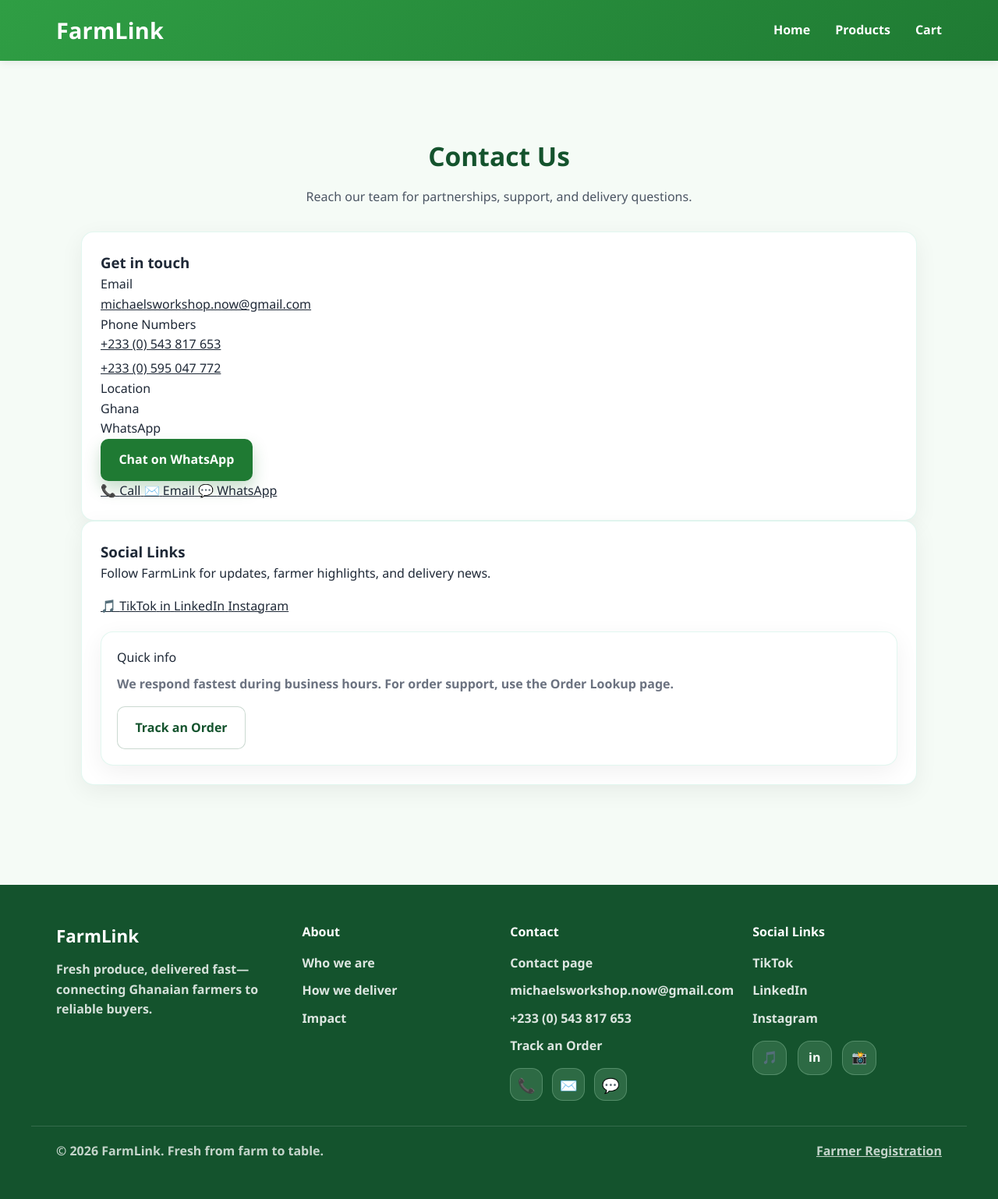
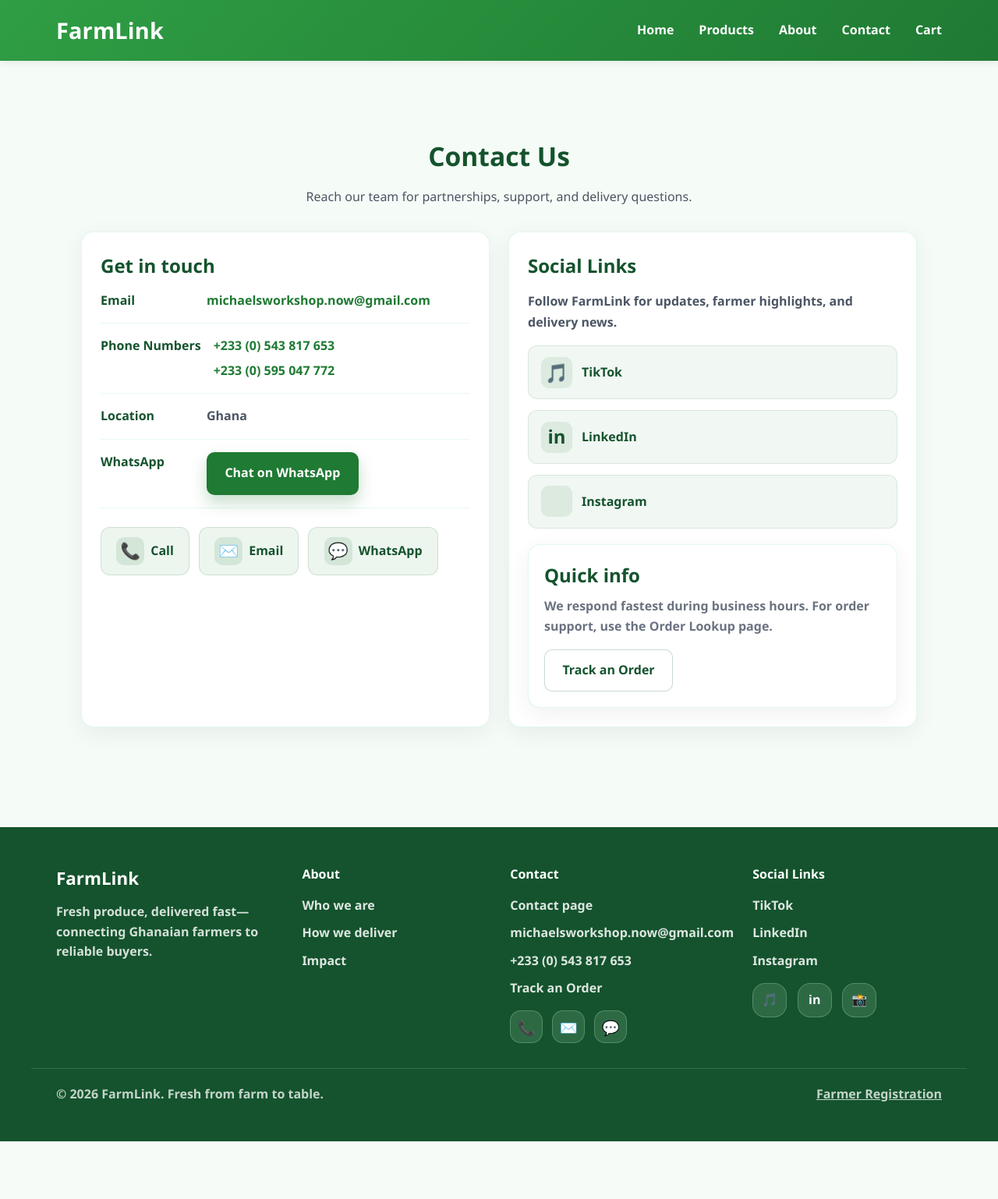
Before and after one commit to Zionite-aidoo/FarmLink, a Django app: page /contact/ in a window 1280 px wide. Shown: the whole page at 78% size. After the commit the page ends 1464 px from the top, so only its background shows below. Run offline with Django 5.2, Linux system fonts and the light colour scheme.

Commit message:
Update FarmLink product descriptions, admin, and frontend styling

```diff
--- a/farm_link/settings.py
+++ b/farm_link/settings.py
@@ -27,9 +27,8 @@ BASE_DIR = Path(__file__).resolve().parent.parent
 SECRET_KEY = config('DJANGO_SECRET_KEY', default='django-insecure-qu==rvc8ifmxyg%ek7*3w42_)zsprz-09&=026f4+*&@ca$v19')
 
 # SECURITY WARNING: don't run with debug turned on in production!
-DEBUG = config('DJANGO_DEBUG', default=False, cast=bool)
+DEBUG = config('DJANGO_DEBUG', default=True, cast=bool)
 
-# Allow Render domain(s) + local dev
 _render_host = os.getenv('RENDER_EXTERNAL_URL', '').replace('https://', '').replace('http://', '').strip()
 ALLOWED_HOSTS = [
     _render_host,
--- a/products/models.py
+++ b/products/models.py
@@ -18,6 +18,7 @@ class Product(models.Model):
         ],
         default='fresh',
     )
+    description = models.TextField(blank=True, null=True, help_text="Short product description for the detail page")
     is_negotiable = models.BooleanField(default=False)
     created_at = models.DateTimeField(auto_now_add=True)
 
--- a/static/css/styles.css
+++ b/static/css/styles.css
@@ -1014,7 +1014,242 @@ input:focus, textarea:focus {
     font-weight: 1000;
 }
 
-/* Responsive */
+/* ========================================
+   About Page Styles
+   ======================================== */
+.about-grid {
+    display: grid;
+    grid-template-columns: 1fr 1fr;
+    gap: 1.5rem;
+    margin-bottom: 2rem;
+}
+
+.about-card {
+    background: white;
+    border: 1px solid rgba(16, 185, 129, 0.12);
+    border-radius: 16px;
+    box-shadow: 0 8px 30px rgba(0,0,0,0.06);
+    padding: 1.5rem;
+}
+
+.about-subtitle {
+    font-size: 1.5rem;
+    font-weight: 1000;
+    color: #14532d;
+    margin-bottom: 0.75rem;
+}
+
+.about-text {
+    color: #4b5563;
+    font-weight: 700;
+    margin-bottom: 1rem;
+    line-height: 1.7;
+}
+
+.impact-cards {
+    display: grid;
+    grid-template-columns: repeat(3, minmax(0, 1fr));
+    gap: 1.5rem;
+}
+
+.impact-item {
+    background: white;
+    border: 1px solid rgba(16, 185, 129, 0.12);
+    border-radius: 16px;
+    padding: 1.5rem;
+    box-shadow: 0 8px 26px rgba(0,0,0,0.06);
+    transition: transform 0.18s ease, box-shadow 0.18s ease;
+}
+
+.impact-item:hover {
+    transform: translateY(-4px);
+    box-shadow: 0 18px 46px rgba(0,0,0,0.12);
+}
+
+.impact-title {
+    font-weight: 1000;
+    color: #14532d;
+    font-size: 1.15rem;
+    margin-bottom: 0.5rem;
+}
+
+.impact-desc {
+    color: #4b5563;
+    font-weight: 700;
+}
+
+/* ========================================
+   Contact Page Styles
+   ======================================== */
+.contact-grid {
+    display: grid;
+    grid-template-columns: 1fr 1fr;
+    gap: 1.5rem;
+}
+
+.contact-card {
+    background: white;
+    border: 1px solid rgba(16, 185, 129, 0.12);
+    border-radius: 16px;
+    box-shadow: 0 8px 30px rgba(0,0,0,0.06);
+    padding: 1.5rem;
+}
+
+.contact-row {
+    display: flex;
+    gap: 1rem;
+    margin-bottom: 1rem;
+    padding-bottom: 1rem;
+    border-bottom: 1px solid rgba(16, 185, 129, 0.10);
+}
+
+.contact-label {
+    font-weight: 1000;
+    color: #14532d;
+    min-width: 120px;
+}
+
+.contact-value {
+    color: #4b5563;
+    font-weight: 800;
+}
+
+.contact-link {
+    color: #1f7a33;
+    text-decoration: none;
+    font-weight: 900;
+}
+
+.contact-link:hover {
+    text-decoration: underline;
+}
+
+.contact-actions {
+    display: flex;
+    gap: 0.75rem;
+    margin-top: 1.5rem;
+    flex-wrap: wrap;
+}
+
+.icon-btn {
+    display: inline-flex;
+    align-items: center;
+    gap: 0.5rem;
+    padding: 0.75rem 1.2rem;
+    border-radius: 12px;
+    background: rgba(31, 122, 51, 0.08);
+    border: 1px solid rgba(31, 122, 51, 0.16);
+    color: #14532d;
+    text-decoration: none;
+    font-weight: 900;
+    transition: transform 0.18s ease, background 0.18s ease;
+}
+
+.icon-btn:hover {
+    transform: translateY(-2px);
+    background: rgba(31, 122, 51, 0.14);
+}
+
+.icon-btn-inner {
+    font-size: 1.3rem;
+    width: 36px;
+    height: 36px;
+    border-radius: 10px;
+    background: rgba(31, 122, 51, 0.12);
+    display: inline-flex;
+    align-items: center;
+    justify-content: center;
+}
+
+.social-grid {
+    display: grid;
+    gap: 0.85rem;
+}
+
+.social-icon {
+    display: flex;
+    align-items: center;
+    gap: 0.75rem;
+    padding: 0.85rem 1rem;
+    border-radius: 12px;
+    background: rgba(31, 122, 51, 0.06);
+    border: 1px solid rgba(31, 122, 51, 0.12);
+    color: #14532d;
+    text-decoration: none;
+    font-weight: 900;
+    transition: transform 0.18s ease, background 0.18s ease;
+}
+
+.social-icon:hover {
+    transform: translateY(-2px);
+    background: rgba(31, 122, 51, 0.12);
+}
+
+.social-emoji {
+    font-size: 1.5rem;
+    width: 40px;
+    height: 40px;
+    border-radius: 10px;
+    background: rgba(31, 122, 51, 0.10);
+    display: inline-flex;
+    align-items: center;
+    justify-content: center;
+}
+
+.social-name {
+    font-weight: 1000;
+}
+
+/* ========================================
+   Button Variants & Form Styles
+   ======================================== */
+.btn-secondary {
+    background: #e5e7eb;
+    color: #374151;
+    box-shadow: 0 8px 18px rgba(0,0,0,0.06);
+}
+
+.btn-secondary:hover {
+    background: #d1d5db;
+}
+
+.form-group {
+    margin-bottom: 1.25rem;
+}
+
+.form-group label {
+    display: block;
+    margin-bottom: 0.5rem;
+    font-weight: 900;
+    color: #14532d;
+}
+
+.form-group input,
+.form-group textarea,
+.form-group select {
+    width: 100%;
+    padding: 0.85rem;
+    border: 2px solid rgba(229, 231, 235, 1);
+    border-radius: 12px;
+    font-size: 1rem;
+    transition: border-color 0.18s;
+    background: white;
+}
+
+.form-group input:focus,
+.form-group textarea:focus,
+.form-group select:focus {
+    outline: none;
+    border-color: rgba(31, 122, 51, 0.6);
+}
+
+.form-group select {
+    appearance: auto;
+}
+
+/* ========================================
+   Responsive
+   ======================================== */
 @media (max-width: 980px) {
     .hero-grid {
         grid-template-columns: 1fr;
--- a/templates/base.html
+++ b/templates/base.html
@@ -14,6 +14,8 @@
             <ul class="nav-menu">
                 <li><a href="{% url 'home' %}">Home</a></li>
                 <li><a href="{% url 'product_list' %}">Products</a></li>
+                <li><a href="{% url 'about' %}">About</a></li>
+                <li><a href="{% url 'contact' %}">Contact</a></li>
                 <li><a href="{% url 'cart' %}">Cart</a></li>
             </ul>
         </div>
--- a/templates/cart.html
+++ b/templates/cart.html
@@ -23,10 +23,10 @@
             <tr>
                 <td>
                     <div style="display:flex; align-items:center; gap:0.75rem;">
-                    {% if item.product.image %}
+                    {% if item.product.image_url %}
+                        <img src="{{ item.product.image_url }}" alt="{{ item.product.name }}" style="width:50px; height:50px; object-fit:cover; border-radius:10px;">
+                    {% elif item.product.image %}
                         <img src="{{ item.product.image.url }}" alt="{{ item.product.name }}" style="width:50px; height:50px; object-fit:cover; border-radius:10px;">
-                    {% elif item.product.image_url %}
-                        <img src="{{ item.product.image_url }}" alt="{{ item.product.name }}" style="width:50px; height:50px; object-fit:cover; border-radius:10px;">
                     {% else %}
                         <div style="width:50px; height:50px; border-radius:10px; display:flex; align-items:center; justify-content:center; font-size:1.8rem; {% product_card_style item.product %}">
                             {% product_emoji item.product %}
--- a/templates/product_detail.html
+++ b/templates/product_detail.html
@@ -7,10 +7,10 @@
 <div class="product-detail">
     <div class="product-detail-card">
         <div class="product-detail-image">
-            {% if product.image %}
+            {% if product.image_url %}
+                <img src="{{ product.image_url }}" alt="{{ product.name }}">
+            {% elif product.image %}
                 <img src="{{ product.image.url }}" alt="{{ product.name }}">
-            {% elif product.image_url %}
-                <img src="{{ product.image_url }}" alt="{{ product.name }}">
             {% else %}
                 <div class="product-image-placeholder" style="height: 420px; font-size: 6rem; margin: 0; border-radius: 12px; {% product_card_style product %}">
                     {% product_emoji product %}
--- a/templates/products_list.html
+++ b/templates/products_list.html
@@ -10,10 +10,10 @@
 <div class="products-grid">
     {% for product in products %}
     <div class="product-card">
-        {% if product.image %}
+        {% if product.image_url %}
+            <img src="{{ product.image_url }}" alt="{{ product.name }}" loading="lazy">
+        {% elif product.image %}
             <img src="{{ product.image.url }}" alt="{{ product.name }}" loading="lazy">
-        {% elif product.image_url %}
-            <img src="{{ product.image_url }}" alt="{{ product.name }}" loading="lazy">
         {% else %}
             <div class="product-image-placeholder" style="{% product_card_style product %}">
                 {% product_emoji product %}
```
Also changed, not shown: TODO.md (+19 -22 lines), products/admin.py (+20 -2 lines), templates/home.html (+7 -5 lines), products/migrations/0006_product_description.py (added).
